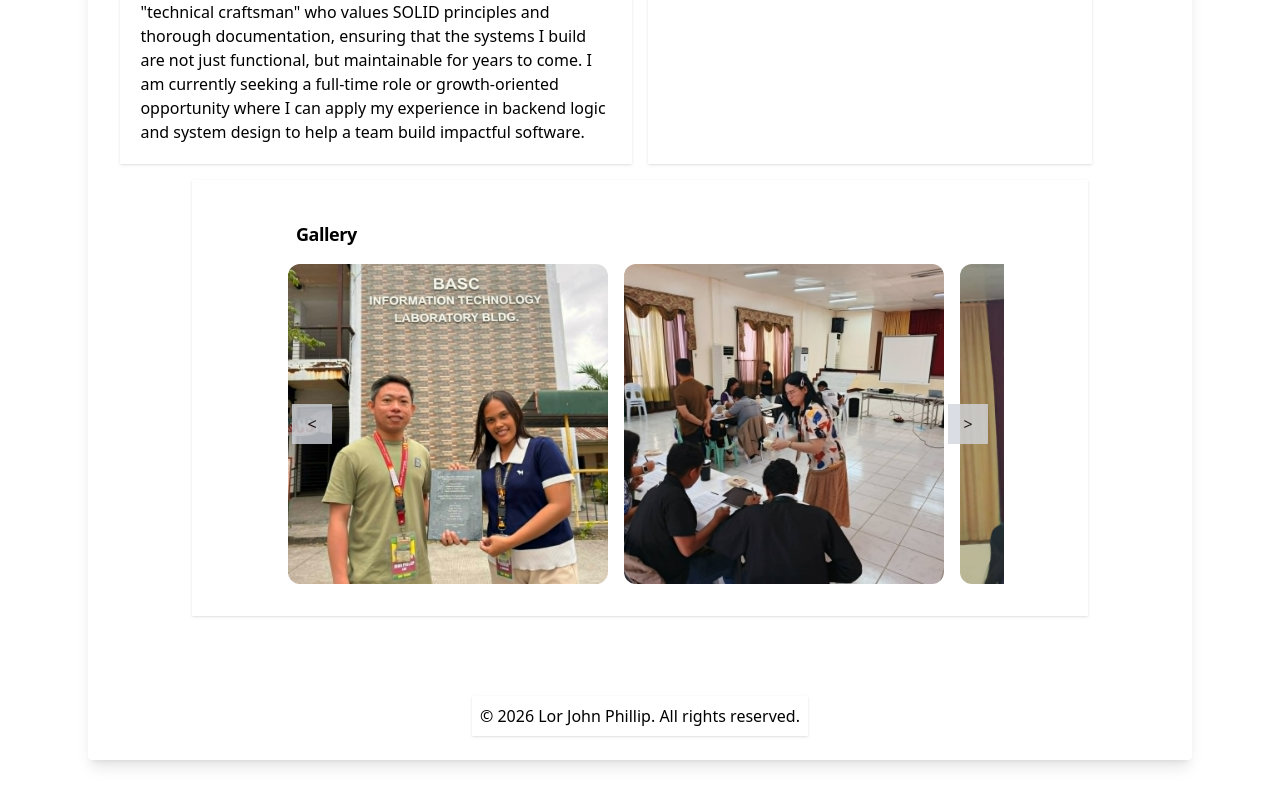
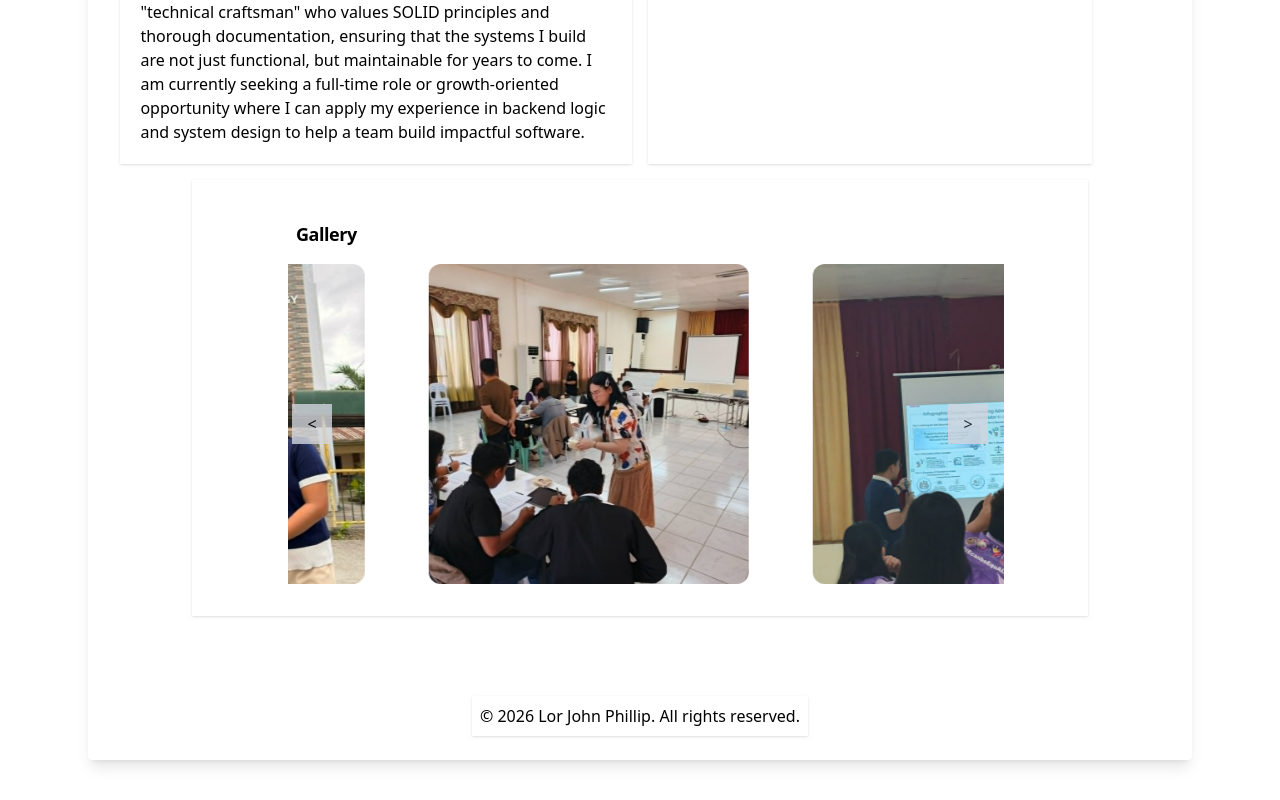
Before and after one commit to Zaido219/personal-portfolio, a React (Vite) app: page / in a window 1280 px wide. Shown: the part 1444-2244 px from the top of the page. Built offline with nearby package versions, Linux system fonts and the light colour scheme.

Commit message:
style:WIP Made the gallery photos moving

```diff
--- a/package.json
+++ b/package.json
@@ -11,7 +11,7 @@
   },
   "dependencies": {
     "@tailwindcss/cli": "^4.1.18",
-    "lucide-react": "^1.3.0",
+    "lucide-react": "^1.8.0",
     "react": "^19.2.0",
     "react-dom": "^19.2.0"
   },
--- a/src/App.css
+++ b/src/App.css
@@ -1,5 +1,15 @@
 @import "tailwindcss";
 
+@theme {
+  /* 1. Define the animation utility */
+  --animate-marquee: marquee var(--speed, 20s) linear infinite;
+
+  /* 2. Define the keyframes */
+  @keyframes marquee {
+    from { transform: translateX(0); }
+    to { transform: translateX(-100%); }
+  }
+}
 
 .logo {
   height: 6em;
--- a/src/components/GallerySection.jsx
+++ b/src/components/GallerySection.jsx
@@ -5,6 +5,7 @@ import GalleryPhotos from "./Ui/GalleryPhoto";
 import { galleryImages } from "../config/constants";
 import { GalleryBaseSection } from "./Ui/Sections";
 import { GalleryNav } from "./Ui/Navigations";
+import { Marquee } from "./Ui/Motions";
 
 const Gallery = () => {
   return (
@@ -16,7 +17,8 @@ const Gallery = () => {
             <GalleryNav direction="left" />
             <GalleryNav direction="right" />
             <div className="flex gap-4 p-1 w-4xl  overflow-x-auto">
-              {galleryImages.map((item, index) => {
+              <Marquee>
+                 {galleryImages.map((item, index) => {
                 return (
                   <div>
                     <GalleryPhotos
@@ -26,6 +28,7 @@ const Gallery = () => {
                   </div>
                 );
               })}
+              </Marquee>
             </div>
           </div>
         </div>
--- /dev/null
+++ b/src/components/Ui/Motions.tsx
@@ -0,0 +1,20 @@
+import type { MarqueeProps } from "../../interface/types";
+
+export const Marquee = ({ className = "", speed = 20, children }: MarqueeProps) => {
+  return (
+    <div className={`overflow-hidden whitespace-nowrap w-full ${className}`}>
+      {/* Added 'flex' here to align the two buffers side-by-side */}
+      <div
+        className="flex animate-marquee"
+        style={{ '--speed': `${speed}s` } as React.CSSProperties}
+      >
+        <div className="flex shrink-0 items-center gap-8 md:gap-16 px-4">
+          {children}
+        </div>
+        <div className="flex shrink-0 items-center gap-8 md:gap-16 px-4">
+          {children}
+        </div>
+      </div>
+    </div>
+  );
+}
--- a/src/interface/types.ts
+++ b/src/interface/types.ts
@@ -1,4 +1,11 @@
 import { Children, type ReactNode } from "react"
+
+export interface MarqueeProps {
+  children: ReactNode;
+  speed?: number; // Speed in seconds
+  className?: string;
+}
+
 
 export type ShineProps = {
     children:ReactNode;
```
Also changed, not shown: 1 other file (tests, documents, lock files or other folders).
